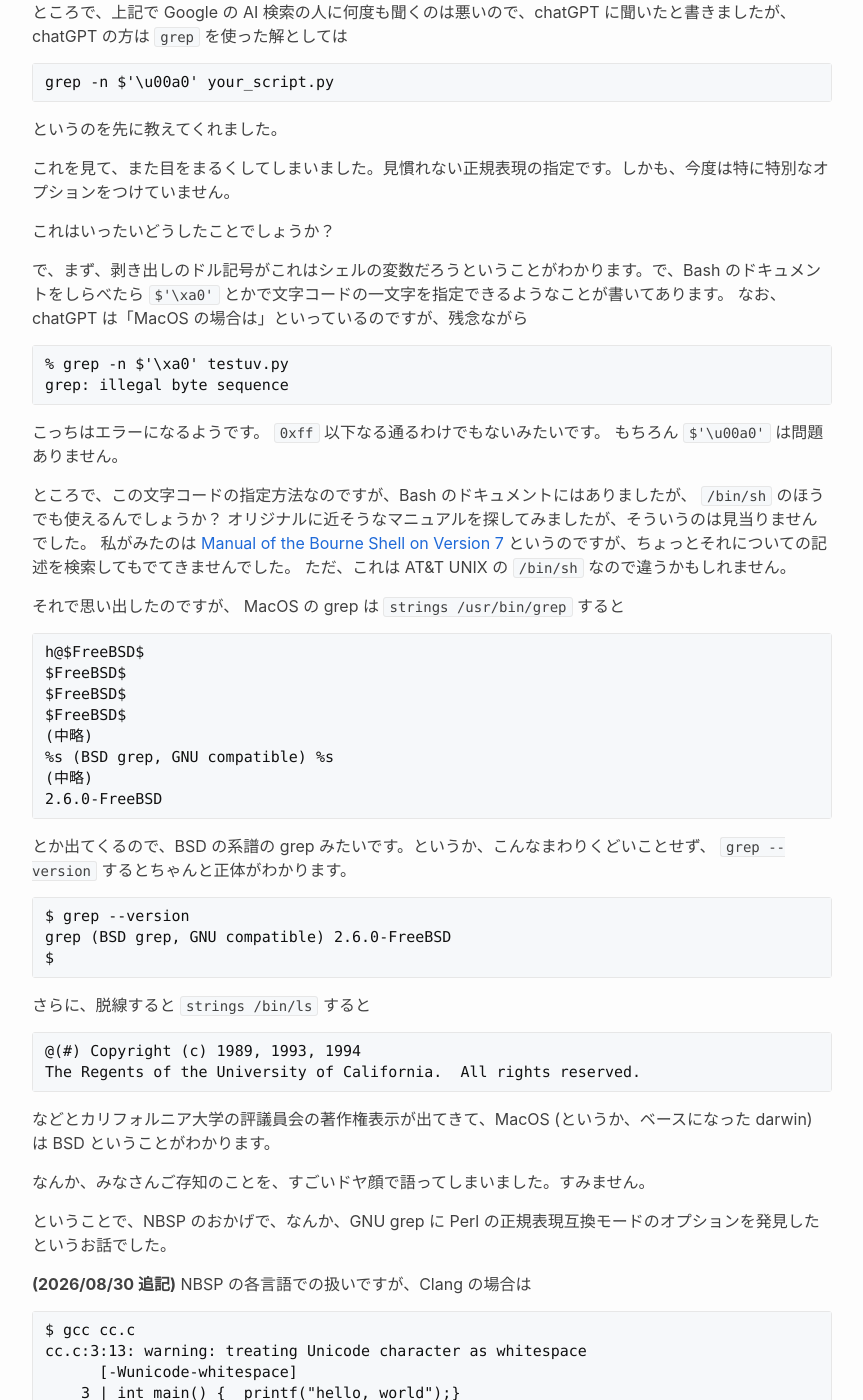
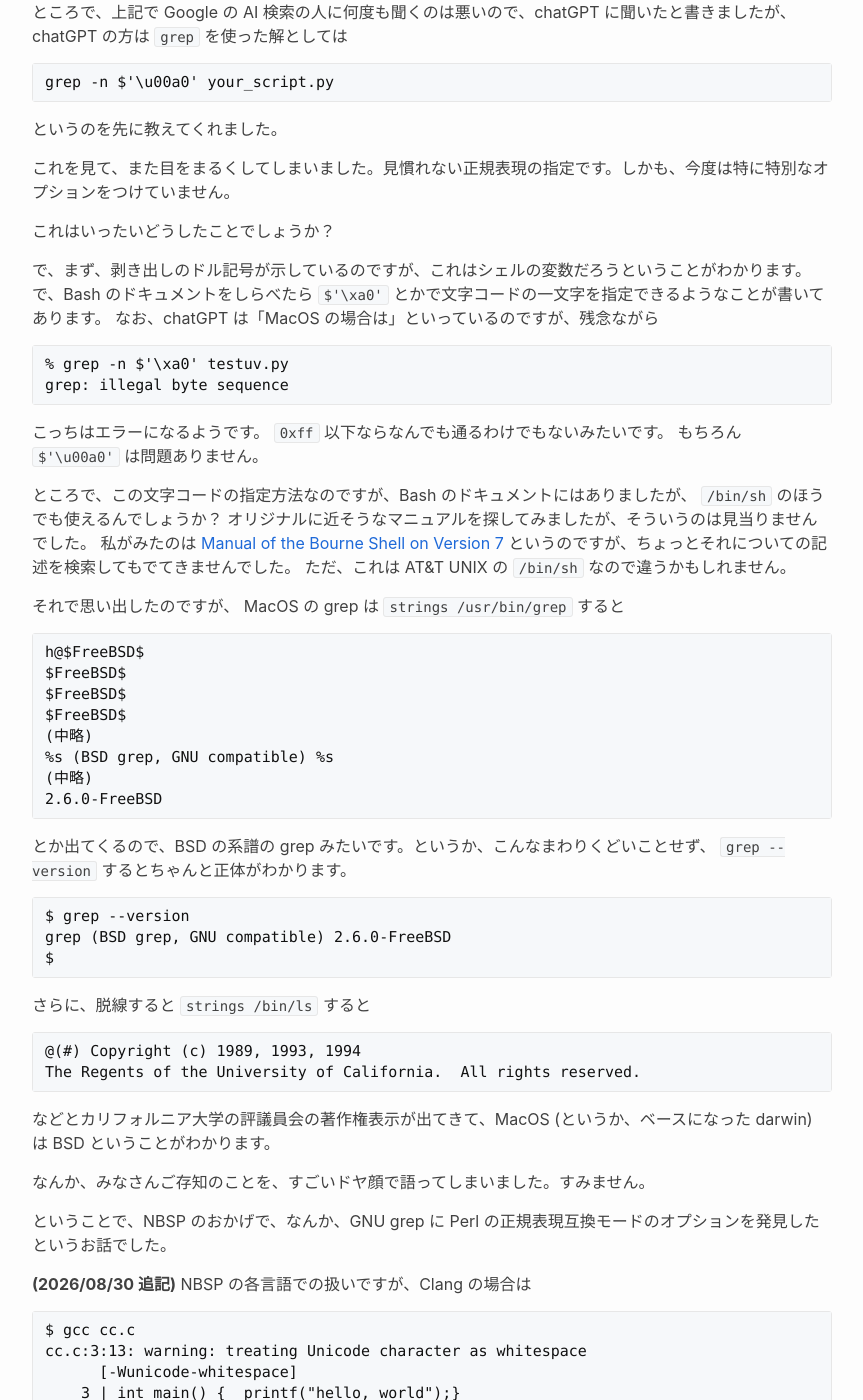
Before and after one commit to eiu2/eiu2.github.com, a Jekyll site: the page built from _posts/2026-08-30-regex.md, in a window 1280 px wide and 1400 px high, scrolled down 1610 px. Shown: the whole window, without its empty margins (208-1071 px from the left). Built offline with Jekyll 4.4.1, drawn with Linux system fonts in a browser that asks for light colours; nearby versions of some CDN libraries; some of the changed text lies outside the part shown.

Commit message:
Update 2026-08-30-regex.md

```diff
--- a/_posts/2026-08-30-regex.md
+++ b/_posts/2026-08-30-regex.md
@@ -64,7 +64,7 @@
 
 これはいったいどうしたことでしょうか？
 
-で、まず、剥き出しのドル記号がこれはシェルの変数だろうということがわかります。で、Bash のドキュメントをしらべたら `$'\xa0'` とかで文字コードの一文字を指定できるようなことが書いてあります。
+で、まず、剥き出しのドル記号が示しているのですが、これはシェルの変数だろうということがわかります。で、Bash のドキュメントをしらべたら `$'\xa0'` とかで文字コードの一文字を指定できるようなことが書いてあります。
 なお、chatGPT は「MacOS の場合は」といっているのですが、残念ながら
 
 ~~~
@@ -73,7 +73,7 @@
 ~~~
 
 こっちはエラーになるようです。
-`0xff` 以下なる通るわけでもないみたいです。
+`0xff` 以下ならなんでも通るわけでもないみたいです。
 もちろん `$'\u00a0'` は問題ありません。
 
 ところで、この文字コードの指定方法なのですが、Bash のドキュメントにはありましたが、
@@ -133,3 +133,6 @@
 となって、警告がでるもののコンパイルできました。
 
 Rust と Go はエラーになりました。
+
+**(2026/08/30 追記　その2)** gemini さんによると `grep` に `-P` オプションがついたのは
+2002 年の 3 月の GNU grep 2.5 からのようです。もうかれこれ 20 年以上経つのに私はいまさら何をやっているのでしょう？
```
